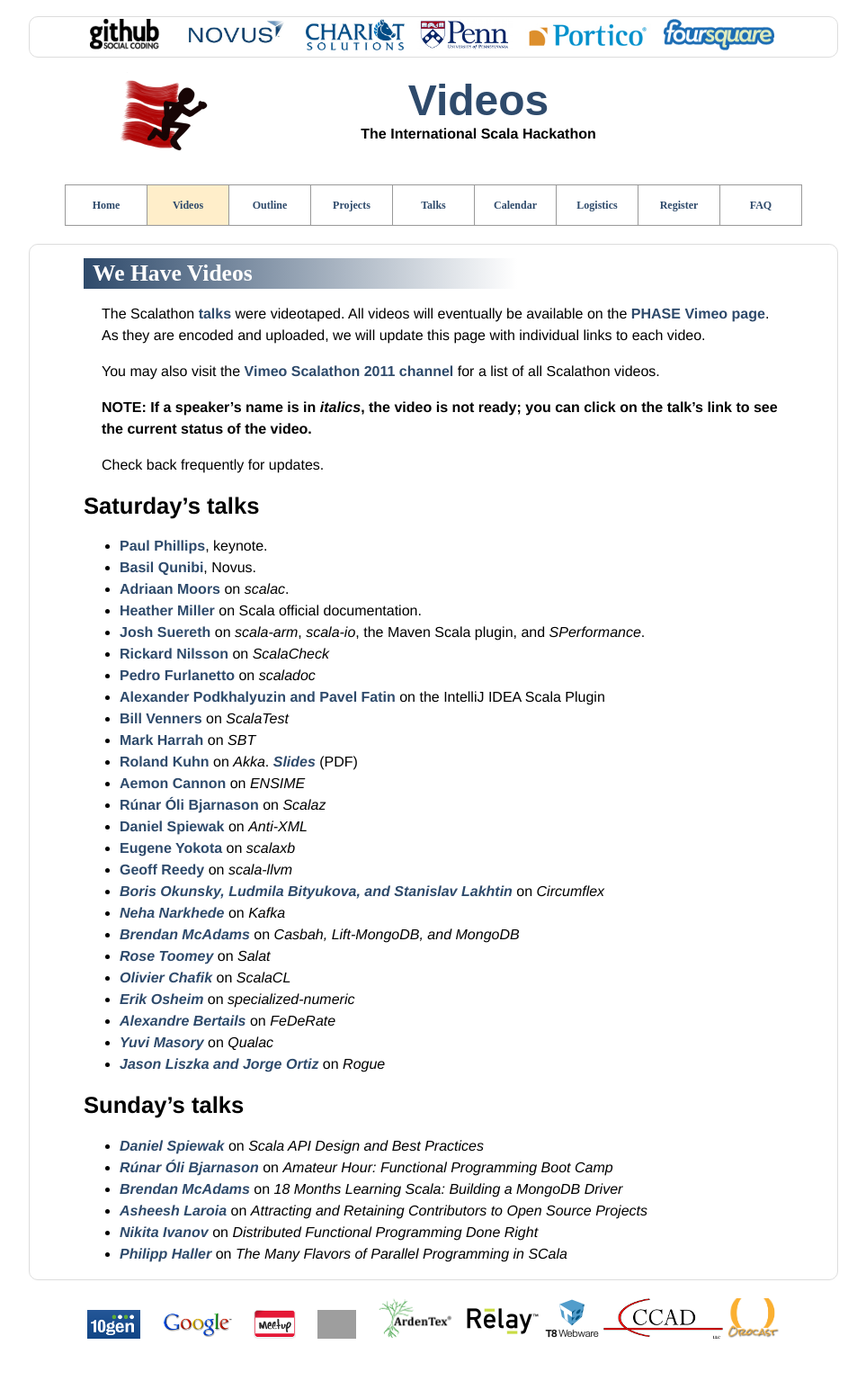
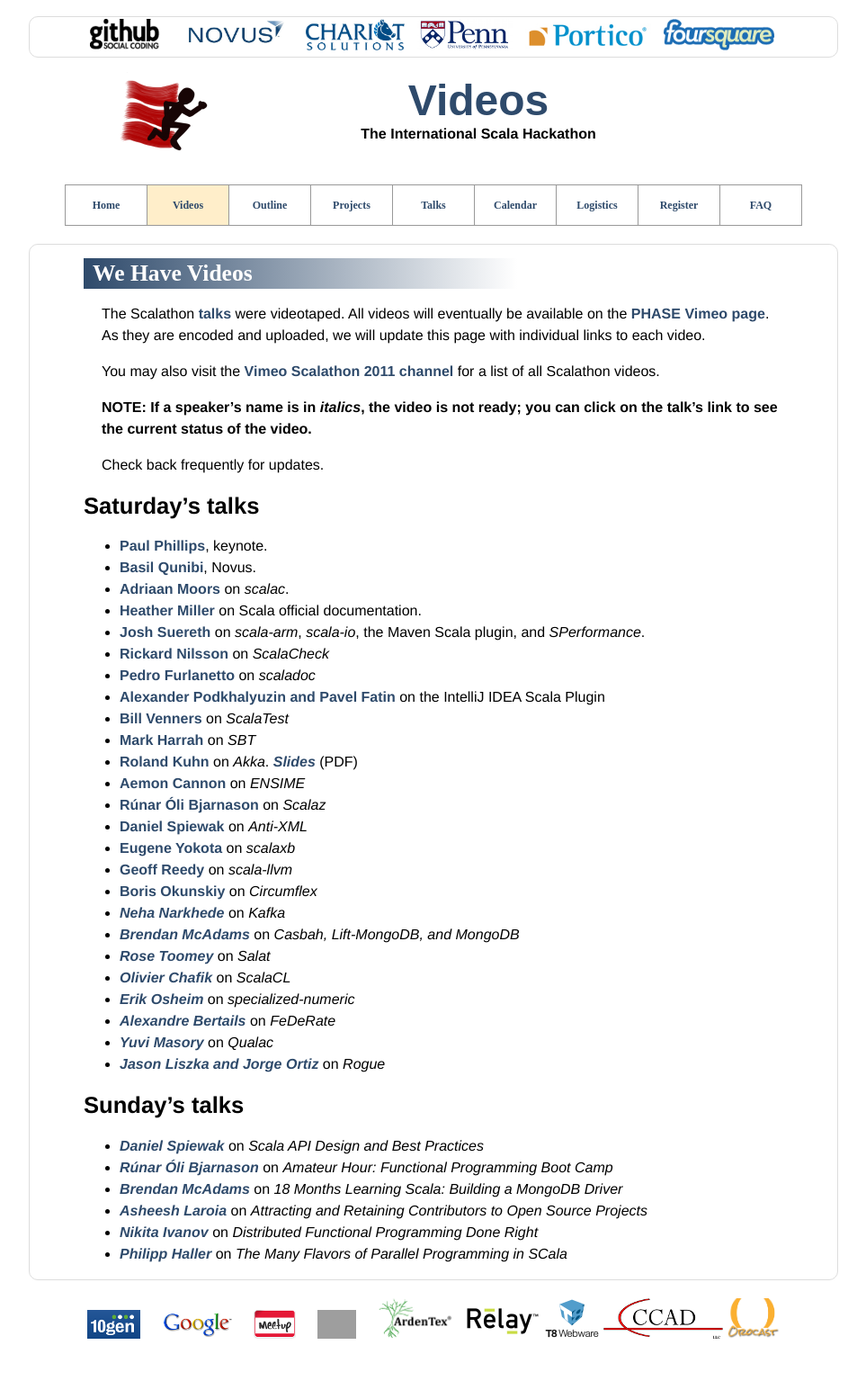
Before and after one commit to scala-phase/scalathon, a Jekyll site: the page built from videos.md, in a window 1280 px wide. Shown: the whole page at 90% size, without its empty margins (158-1121 px from the left). Built offline with Jekyll 4.4.1, drawn with Linux system fonts in a browser that asks for light colours; some web fonts are replaced; Markdown is read by kramdown in place of the engine named in the settings; grey boxes are pictures that could not be loaded.

Commit message:
Circumflex

```diff
--- a/videos.md
+++ b/videos.md
@@ -40,7 +40,7 @@
 * [Daniel Spiewak](http://vimeo.com/28746025) on *Anti-XML*
 * [Eugene Yokota](http://vimeo.com/28770488) on *scalaxb*
 * [Geoff Reedy](http://vimeo.com/28774096) on *scala-llvm*
-* [*Boris Okunsky, Ludmila Bityukova, and Stanislav Lakhtin*][not-ready] on *Circumflex*
+* [Boris Okunskiy](http://vimeo.com/28780836) on *Circumflex*
 * [*Neha Narkhede*][not-ready] on *Kafka*
 * [*Brendan McAdams*][not-ready] on *Casbah, Lift-MongoDB, and MongoDB*
 * [*Rose Toomey*][not-ready] on *Salat*
```
